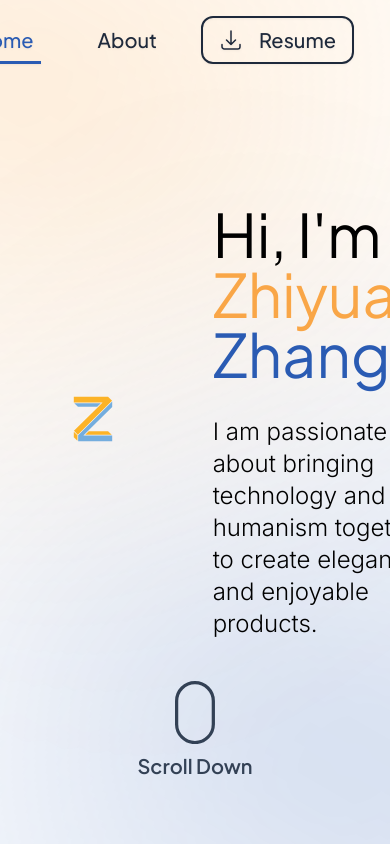
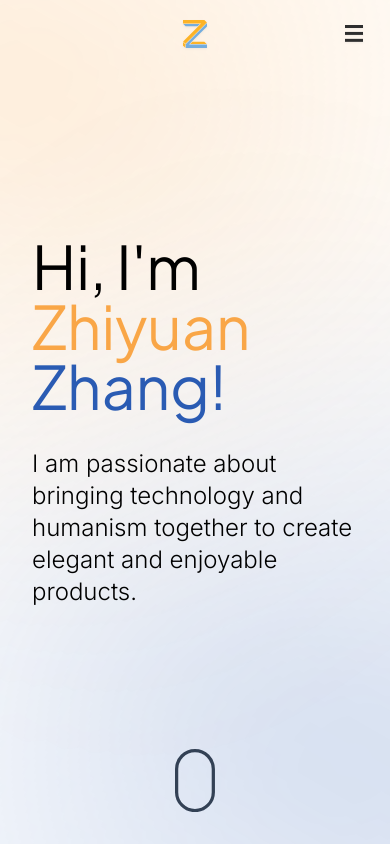
Before and after one commit to zhiyuan-Z/portfolio, a Next.js app: page / in a window 390 px wide. Built offline with nearby package versions, Linux system fonts and the light colour scheme.

Commit message:
made homepage and header responsive

```diff
--- a/src/components/Footer.js
+++ b/src/components/Footer.js
@@ -9,7 +9,7 @@ const Footer = (props) => {
   const [entered, setEntered] = useState(false);
 
   return (
-    <footer className={classes(className, "text-center p-8 flex flex-col items-center justify-center font-body text-base gap-2 bg-[#fff]")}>
+    <footer className={classes(className, "text-center p-8 flex flex-col items-center justify-center font-body text-base gap-2")}>
       <div
         className="flex gap-2 w-full justify-center items-center"
         onMouseEnter={() => setEntered(true)}
--- /dev/null
+++ b/src/components/MenuToggle.js
@@ -0,0 +1,38 @@
+import { motion } from "framer-motion";
+
+const Path = (props) => (
+  <motion.path
+    fill="transparent"
+    strokeWidth="3"
+    stroke="hsl(0, 0%, 18%)"
+    // strokeLinecap="round"
+    {...props}
+  />
+);
+
+export const MenuToggle = ({ toggle, className }) => (
+  <button className={className} onClick={toggle}>
+    <svg width="23" height="23" viewBox="0 0 23 23">
+      <Path
+        variants={{
+          closed: { d: "M 2 2.5 L 20 2.5" },
+          open: { d: "M 3 16.5 L 17 2.5" }
+        }}
+      />
+      <Path
+        d="M 2 9.423 L 20 9.423"
+        variants={{
+          closed: { opacity: 1 },
+          open: { opacity: 0 }
+        }}
+        transition={{ duration: 0.1 }}
+      />
+      <Path
+        variants={{
+          closed: { d: "M 2 16.346 L 20 16.346" },
+          open: { d: "M 3 2.5 L 17 16.346" }
+        }}
+      />
+    </svg>
+  </button>
+);
--- a/src/components/Navigation.js
+++ b/src/components/Navigation.js
@@ -1,8 +1,11 @@
 import { useState, useEffect, useRef } from "react";
-import { motion, useScroll } from "framer-motion";
+import { motion, useScroll, useCycle } from "framer-motion";
 import Link from 'next/link';
+import Image from "next/image";
 import { useRouter } from "next/router";
 import styles from './Navigation.module.css';
+import { MenuToggle } from "./MenuToggle";
+import logo from '../../public/logo.svg';
 
 const Navigation = () => {
   const router = useRouter();
@@ -28,6 +31,70 @@ const Navigation = () => {
     hidden: { opacity: 0, y: -80 }
   };
 
+  // const sidebar = {
+  //   open: (height = 1000) => ({
+  //     clipPath: `circle(${height * 2 + 200}px at 40px 40px)`,
+  //     transition: {
+  //       type: "spring",
+  //       stiffness: 20,
+  //       restDelta: 2
+  //     }
+  //   }),
+  //   closed: {
+  //     clipPath: "circle(30px at 40px 40px)",
+  //     transition: {
+  //       delay: 0.5,
+  //       type: "spring",
+  //       stiffness: 400,
+  //       damping: 40
+  //     }
+  //   }
+  // };
+
+  const [isOpen, toggleOpen] = useCycle(false, true);
+
+  const staggerChildren = {
+    open: {
+      transition: { staggerChildren: 0.07, delayChildren: 0.2 }
+    },
+    closed: {
+      transition: { staggerChildren: 0.05, staggerDirection: -1 }
+    }
+  };
+
+  const childrenVariants = {
+    open: {
+      y: 0,
+      opacity: 1,
+      transition: {
+        y: { stiffness: 1000, velocity: -100 }
+      }
+    },
+    closed: {
+      y: 50,
+      opacity: 0,
+      transition: {
+        y: { stiffness: 1000 }
+      }
+    }
+  };
+
+  const navVariants = {
+    open: {
+      background: '#fff',
+      height: "100vh",
+      transition: {
+        duration: 0.3
+      }
+    },
+    closed: {
+      height: "4.5rem",
+      transition: {
+        duration: 0.3
+      }
+    }
+  }
+
   return (
     <motion.header
       style={{ background: `rgba(255,255,255,${opacity})` }}
@@ -37,14 +104,62 @@ const Navigation = () => {
       animate={visible ? "visible" : "hidden"}
       transition={{ ease: "easeOut", duration: 0.4 }}
     >
-      <nav
+      <motion.nav
+        className="tablet:hidden flex flex-row items-center justify-center"
         style={{ background: `rgba(255,255,255,${opacity})` }}
         ref={target}
-        variants={variants}
-        animate={visible ? "visible" : "hidden"}
-        transition={{ ease: "easeOut", duration: 0.4 }}
+        initial={false}
+        animate={isOpen ? "open" : "closed"}
+        variants={navVariants}
       >
-        <ul className={`px-6 flex fle4-row justify-end items-center right-0 text-xl text-outline-dark font-medium z-50`}>
+        <div className="absolute top-0 w-[40px] m-3"><Image src={logo} alt="Logo of Zhiyuan Zhang, looks like two letter Z stacked together. One Z is orange, and the other is blue." fill /></div>
+        <MenuToggle className="absolute top-0 right-0 p-2 m-4" toggle={() => toggleOpen()} />
+        <motion.ul
+          variants={staggerChildren}
+          className={`px-6 flex flex-col justify-center items-center text-xl text-outline-dark font-medium z-50`}>
+          <motion.li
+            variants={childrenVariants}
+            className={`relative basis-24 flex justify-center ${styles.underlined} ${isOpen ? '' : 'hidden'}`} >
+            <Link href="/">
+              <a className={`px-5 py-2 mx-3 my-4 text-center ${router.asPath == "/" ? styles.activeLink : ""}`}>Home</a>
+            </Link>
+            {router.asPath == "/" ? (
+              <motion.div className={styles.activeUnderline} ref={underline} layoutId="underline" />
+            ) : null}
+            <div className={styles.underlineOverlay} />
+          </motion.li>
+          <motion.li
+            variants={childrenVariants}
+            className={`relative basis-24 flex justify-center ${styles.underlined} ${isOpen ? '' : 'hidden'}`} >
+            <Link href="/about">
+              <a className={`px-5 py-2 mx-3 my-4 text-center ${router.asPath == "/about" ? styles.activeLink : ""}`}>About</a>
+            </Link>
+            {router.asPath == "/about" ? (
+              <motion.div className={styles.activeUnderline} ref={underline} layoutId="underline" />
+            ) : null}
+            <div className={styles.underlineOverlay} />
+          </motion.li>
+          <motion.li
+            variants={childrenVariants}
+          >
+            <button className={`mx-3 my-4 button ${isOpen ? '' : 'hidden'}`}>
+              <svg xmlns="http://www.w3.org/2000/svg" fill="none" viewBox="0 0 24 24" strokeWidth="1.5" stroke="currentColor" className="w-6 h-6 mr-4">
+                <path strokeLinecap="round" strokeLinejoin="round" d="M3 16.5v2.25A2.25 2.25 0 005.25 21h13.5A2.25 2.25 0 0021 18.75V16.5M16.5 12L12 16.5m0 0L7.5 12m4.5 4.5V3" />
+              </svg>
+              <Link href="/Resume_ZhiyuanZhang_Design.pdf">
+                <a target="_blank" download>Resume</a>
+              </Link>
+            </button>
+          </motion.li>
+        </motion.ul>
+      </motion.nav>
+      <nav
+        className="hidden tablet:block"
+        style={{ background: `rgba(255,255,255,${opacity})` }}
+        ref={target}
+      >
+        <motion.ul
+          className={`px-6 flex fle4-row justify-end items-center right-0 text-xl text-outline-dark font-medium z-50`}>
           <li className={`relative basis-32 ${styles.underlined}`} >
             <Link href="/">
               <a className={`px-5 py-2 mx-3 my-4 text-center ${router.asPath == "/" ? styles.activeLink : ""}`}>Home</a>
@@ -54,24 +169,6 @@ const Navigation = () => {
             ) : null}
             <div className={styles.underlineOverlay} />
           </li>
-          {/* <li className={`relative basis-32 ${styles.underlined}`} >
-            <Link href="/design" >
-              <a className={`px-5 py-2 mx-3 my-4 text-center ${router.asPath == "/design" ? styles.activeLink : ""}`}>Design</a>
-            </Link>
-            {router.asPath == "/design" ? (
-              <motion.div className={styles.activeUnderline} ref={underline} layoutId="underline" />
-            ) : null}
-            <div className={styles.underlineOverlay} />
-          </li> */}
-          {/* <li className={`relative basis-32 ${styles.underlined}`} >
-            <Link href="/#develop">
-              <a className={`px-5 py-2 mx-3 my-4 text-center ${router.asPath == "/develop" ? styles.activeLink : ""}`}>Develop</a>
-            </Link>
-            {router.asPath == "/#develop" ? (
-              <motion.div className={styles.activeUnderline} ref={underline} layoutId="underline" />
-            ) : null}
-            <div className={styles.underlineOverlay} />
-          </li> */}
           <li className={`relative basis-32 ${styles.underlined}`} >
             <Link href="/about">
               <a className={`px-5 py-2 mx-3 my-4 text-center ${router.asPath == "/about" ? styles.activeLink : ""}`}>About</a>
@@ -81,15 +178,6 @@ const Navigation = () => {
             ) : null}
             <div className={styles.underlineOverlay} />
           </li>
-          {/* <li className={`relative basis-32 ${styles.underlined}`} >
-            <Link href="/#contact">
-              <a className={`px-5 py-2 mx-3 my-4 text-center ${router.asPath == "/contact" ? styles.activeLink : ""}`}>Contact</a>
-            </Link>
-            {router.asPath == "/#contact" ? (
-              <motion.div className={styles.activeUnderline} ref={underline} layoutId="underline" />
-            ) : null}
-            <div className={styles.underlineOverlay} />
-          </li> */}
           <li>
             <button className="mx-3 my-4 button">
               <svg xmlns="http://www.w3.org/2000/svg" fill="none" viewBox="0 0 24 24" strokeWidth="1.5" stroke="currentColor" className="w-6 h-6 mr-4">
@@ -100,9 +188,8 @@ const Navigation = () => {
               </Link>
             </button>
           </li>
-        </ul>
+        </motion.ul>
       </nav>
-      {/* <div style={{ width: '100vw',  boxShadow: `0 0px 3px 1px rgba(230,230,230,${opacity})` }}></div> */}
     </motion.header>
   );
 }
--- a/src/pages/index.js
+++ b/src/pages/index.js
@@ -58,12 +58,12 @@ export default function Home() {
 
       <main className='scroll'>
         <div className='h-screen relative snap-y snap-mandatory overflow-y-auto overflow-x-hidden scroll-smooth'>
-          <div ref={homeRef} className="snap-start h-screen w-full px-8 grid grid-cols-12 gap-[24px] justify-items-center content-center relative">
+          <div ref={homeRef} className="snap-start h-screen w-full px-8 grid tablet:grid-cols-12 tablet:gap-[24px] justify-items-center content-center relative">
             {/* <img className="col-start-2 col-end-5 m-auto justify-self-end" src="logo.svg" alt="logo of Zhiyuan Zhang" width="290" height="320"/> */}
-            <div className="col-start-2 col-end-5 justify-self-end self-center">
+            <div className="hidden tablet:block tablet:col-start-2 tablet:col-end-5 justify-self-end self-center">
               <Image src={logo} alt="Logo of Zhiyuan Zhang, looks like two letter Z stacked together. One Z is orange, and the other is blue." width="290" height="320" />
             </div>
-            <div className="col-start-5 col-end-11 ml-16 justify-self-start self-center flex flex-col gap-4">
+            <div className="col-start-0 tablet:col-start-5 tablet:col-end-11 tablet:ml-16 justify-self-start self-center flex flex-col gap-4">
               <h1 className="font-heading text-6xl font-normal my-2">
                 Hi, I&apos;m <span className="inline-block"><span className="text-orange">Zhiyuan</span> <span className='text-blue'>Zhang!</span></span>
               </h1>
@@ -71,9 +71,9 @@ export default function Home() {
                 I am passionate about bringing technology and humanism together to create elegant and enjoyable products.
               </h2>
             </div>
-            <div className='absolute bottom-16 flex flex-col items-center gap-2 cursor-pointer'>
+            <div className='absolute bottom-8 tablet:bottom-[5%] flex flex-col items-center gap-2 cursor-pointer'>
               <div onClick={() => workRef.current.scrollIntoView()}><ScrollingMouse /></div>
-              <div className='font-heading text-xl font-semibold text-outline'>Scroll Down</div>
+              <div className='hidden laptop:block font-heading text-xl font-semibold text-outline'>Scroll</div>
             </div>
             <div className="absolute -top-[15%] -left-[20%] w-1/2 h-1/2 bg-orange rounded-full mix-blend-multiply filter blur-5xl opacity-100 skew-y-12 rotate-[120deg] -z-50"></div>
             <div className="absolute -bottom-[15%] -right-[15%] w-1/2 h-1/2 bg-blue rounded-full mix-blend-multiply filter blur-5xl opacity-100 skew-y-12 rotate-[120deg] -z-50"></div>
--- a/tailwind.config.js
+++ b/tailwind.config.js
@@ -6,7 +6,7 @@ module.exports = {
   ],
   theme: {
     screens: {
-      table: '768px',
+      tablet: '768px',
       laptop: '992px',
       desktop: '1200px',
     },
```
Also changed, not shown: src/components/Navigation.module.css (+24 -2 lines), src/components/ProjectCard.js (+5 -5 lines), src/pages/playground.js (+7 -0 lines). Lines whose indentation alone changed are shown as unchanged.
